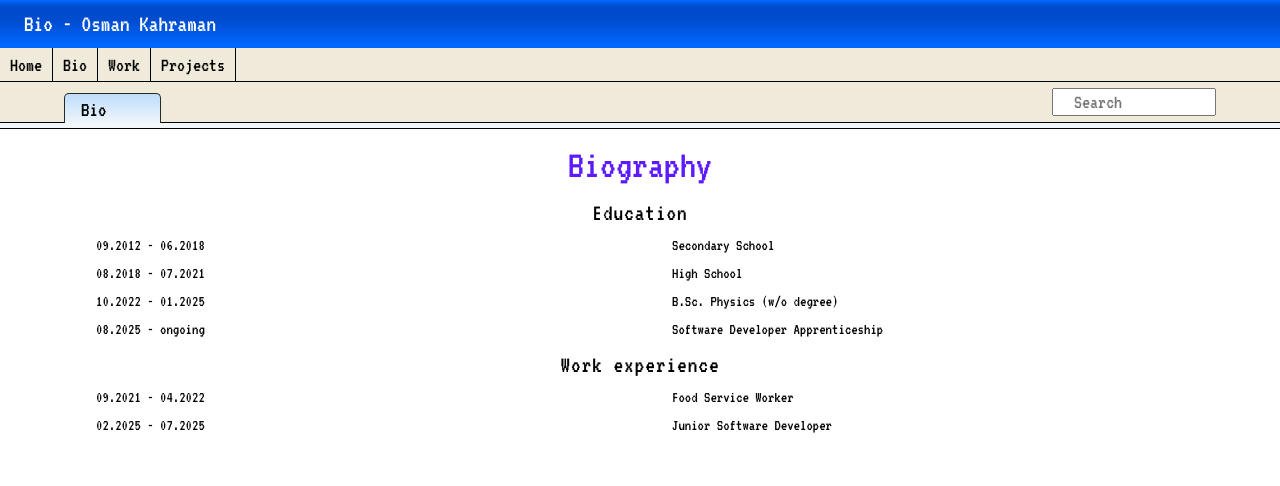
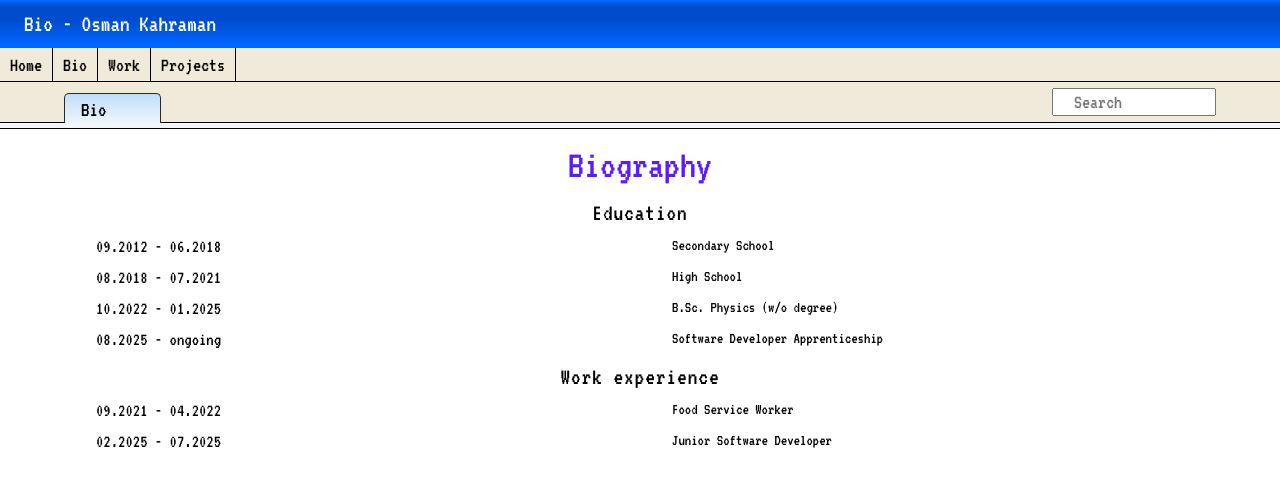
Before and after one commit to kahosman/osmankahraman.eu, a React (Vite) app: page /bio in a window 1280 px wide. Shown: the top 486 px of the page. Built offline with nearby package versions, Linux system fonts and the light colour scheme; some icons are missing.

Commit message:
Fixed small date font in Biography

```diff
--- a/src/index.css
+++ b/src/index.css
@@ -81,6 +81,7 @@ main li{
 }
 
 .bio-list-date-p{
+  font-size: 1.15rem;
   min-width: 45vw
 }
 
```
